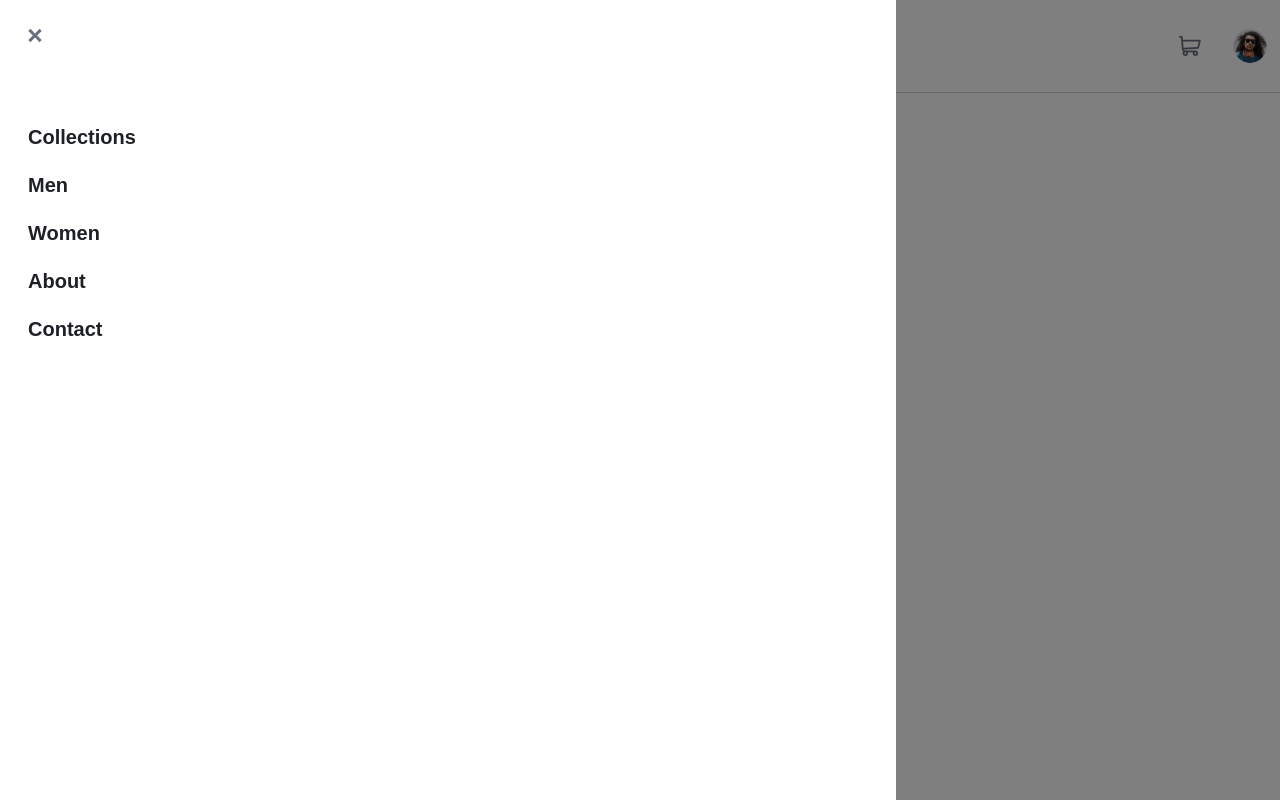
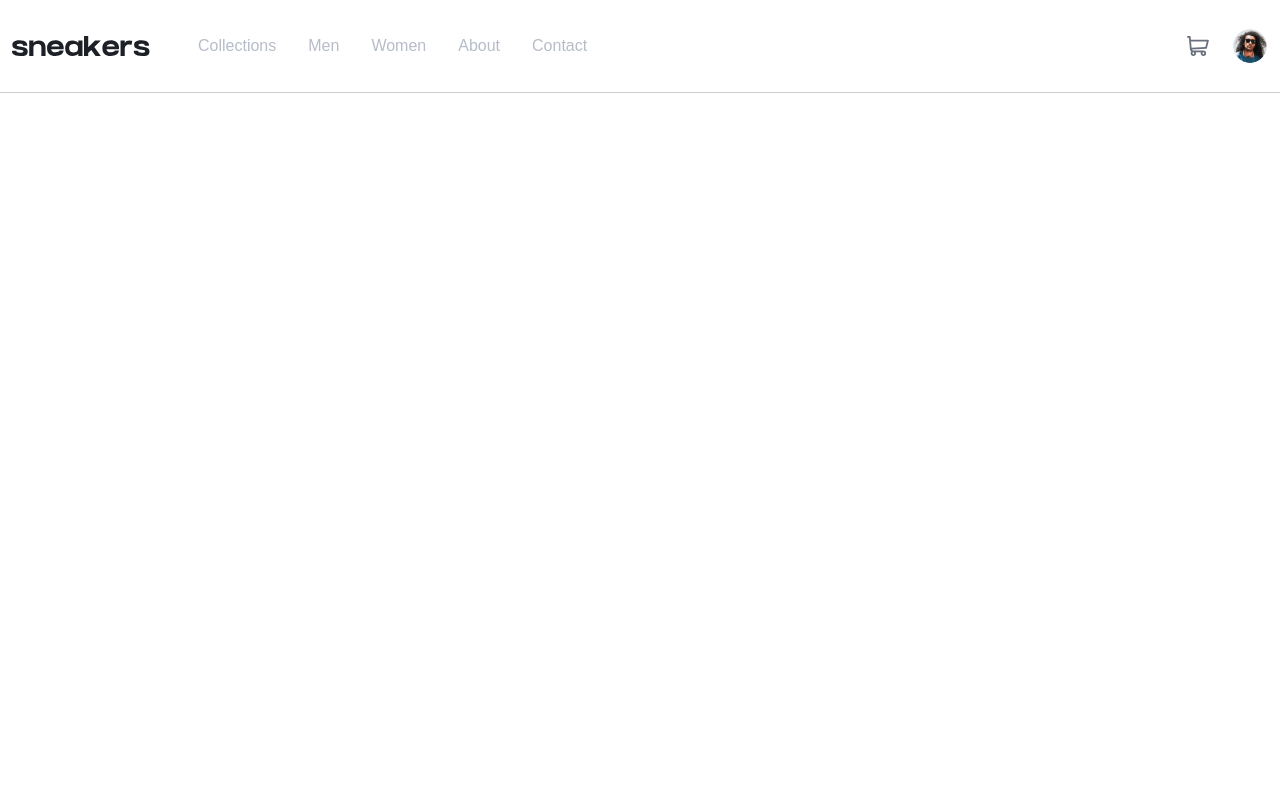
Before and after one commit to Tobbs101/fe-mentor-ecommerce-challenge, a React (Create React App) app: page / in a window 1280 px wide. Built offline with nearby package versions, Linux system fonts and the light colour scheme.

Commit message:
changes to header,sidenav

```diff
--- a/src/App.js
+++ b/src/App.js
@@ -1,11 +1,13 @@
 import "./App.css";
 import Header from "./components/header/Header";
-import Sidenav from "./components/sidenav/Sidenav";
+import SideNav from "./components/sidenav/SideNav";
 import BackDrop from "./components/backdrop/BackDrop";
 import { useState } from "react";
+import useWindowDimensions from "./hooks/useWindowSize";
 
 function App() {
   const [toggleSideNav, setToggleSideNav] = useState(false);
+  const { width } = useWindowDimensions();
   return (
     <div
       style={{
@@ -15,9 +17,11 @@ function App() {
         minHeight: "100vh",
       }}
     >
-      <BackDrop toggleNav={toggleSideNav} />
+      {width < 745 && toggleSideNav && <BackDrop />}
       <Header toggleNav={toggleSideNav} setToggleNav={setToggleSideNav} />
-      <Sidenav toggleNav={toggleSideNav} setToggleNav={setToggleSideNav} />
+      {width < 745 && toggleSideNav && (
+        <SideNav toggleNav={toggleSideNav} setToggleNav={setToggleSideNav} />
+      )}
     </div>
   );
 }
--- a/src/components/header/Header.jsx
+++ b/src/components/header/Header.jsx
@@ -56,7 +56,7 @@ const Navbar = ({ toggleNav, setToggleNav }) => {
           </ul>
         )}
       </div>
-      <div className="flex gap-6 items-center">
+      <div className="flex gap-4 items-center">
         <span className="flex items-center justify-center cursor-pointer hover:bg-slate-100 border border-transparent hover:border-slate-100 h-9 w-9 rounded-full">
           <img src={Cart} alt="cart" className="" />
         </span>
--- a/src/components/sidenav/Sidenav.jsx
+++ b/src/components/sidenav/Sidenav.jsx
@@ -2,16 +2,22 @@ import React from "react";
 import { categories } from "../header/categories";
 import Close from "../../assets/icon-close.svg";
 
-const Sidenav = ({ toggleNav, setToggleNav }) => {
+const SideNav = ({ toggleNav, setToggleNav }) => {
   return (
     <div
       className="absolute bg-white h-full p-7 top-0 left-0"
       style={{ width: "70%", opacity: "unset", zIndex: "20" }}
     >
-      <img src={Close} alt="close" className="mb-20" />
+      <button
+        onClick={() => {
+          setToggleNav(!toggleNav);
+        }}
+      >
+        <img src={Close} alt="close" className="mb-20" />
+      </button>
       <ul>
         {categories.map((x, index) => (
-          <li key={index} className="mb-5 font-bold text-darkBlue text-xl">
+          <li key={index} className="mb-7 font-bold text-darkBlue text-xl">
             {x.title}
           </li>
         ))}
@@ -20,4 +26,4 @@ const Sidenav = ({ toggleNav, setToggleNav }) => {
   );
 };
 
-export default Sidenav;
+export default SideNav;
```
